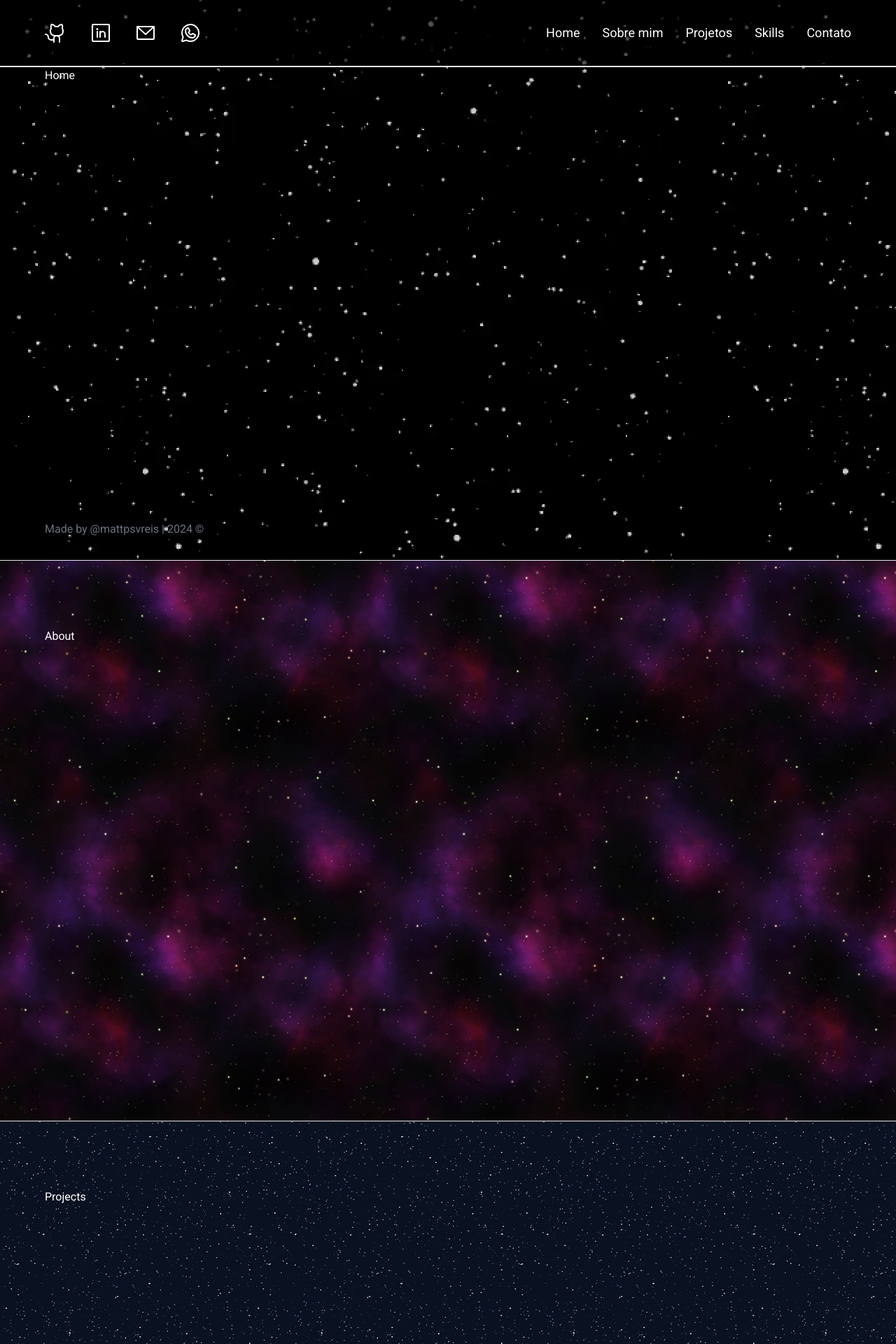
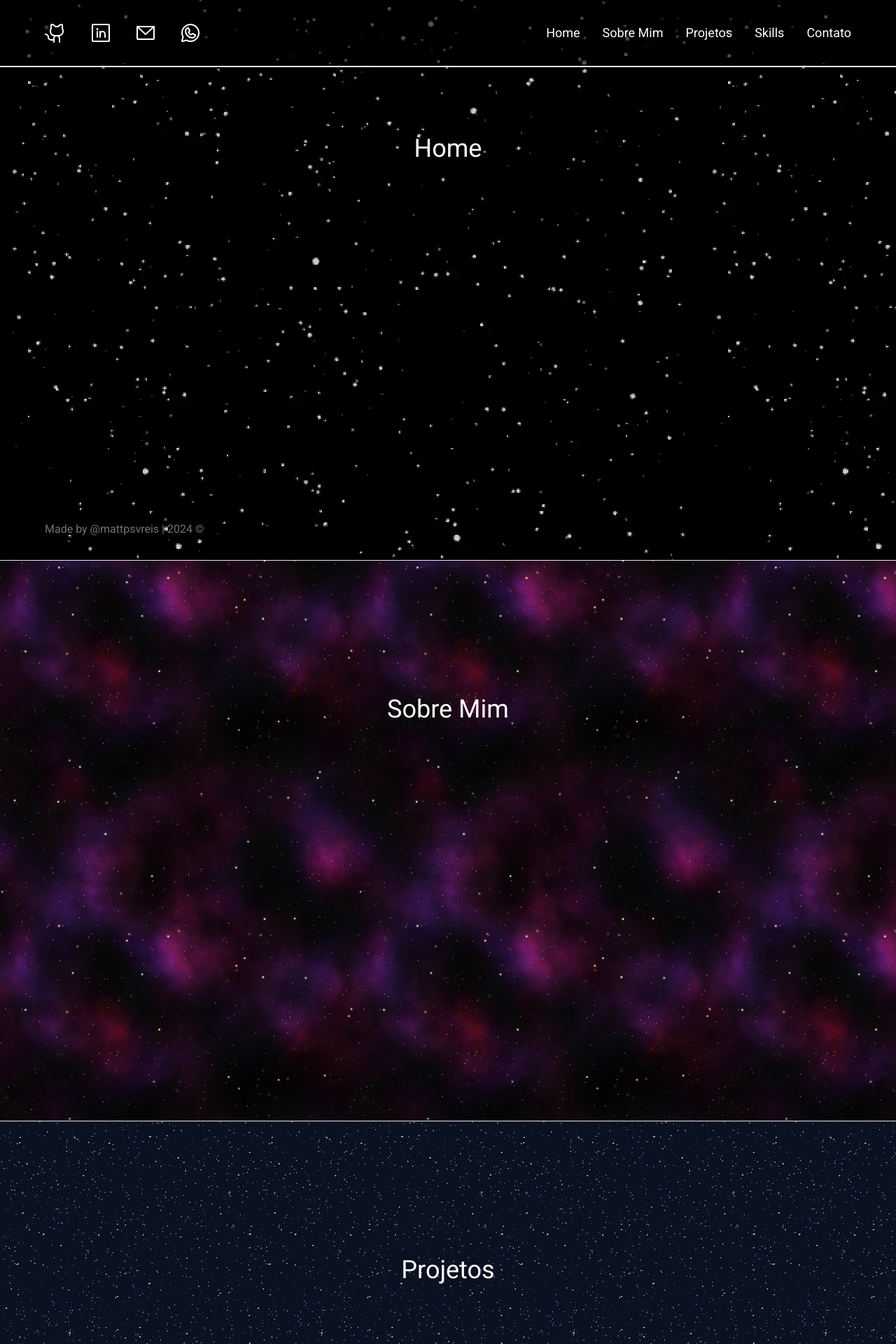
Before and after one commit to mattpsvreis/mattpsvreis-portfolio, a React (Vite) app: page / in a window 1280 px wide. Shown: the top 1920 px of the page at 70% size. Built offline with nearby package versions, Linux system fonts and the light colour scheme.

Commit message:
feat: better section layout; title component

```diff
--- a/src/components/base/navbar/index.tsx
+++ b/src/components/base/navbar/index.tsx
@@ -40,7 +40,7 @@ export const Navbar: FC = () => {
         className='flex h-full w-1/2 items-center justify-end gap-8'
       >
         <NavbarItem content='Home' href='#home' target='_self' />
-        <NavbarItem content='Sobre mim' href='#about' target='_self' />
+        <NavbarItem content='Sobre Mim' href='#about' target='_self' />
         <NavbarItem content='Projetos' href='#projects' target='_self' />
         <NavbarItem content='Skills' href='#skills' target='_self' />
         <NavbarItem content='Contato' href='#contact' target='_self' />
--- /dev/null
+++ b/src/pages/landing/components/section-wrapper/index.tsx
@@ -0,0 +1,27 @@
+import { FC, ReactNode } from 'react';
+
+import clsx from 'clsx';
+
+interface SectionWrapperProps {
+  children: ReactNode;
+  section: 'home' | 'about' | 'projects' | 'skills' | 'contact';
+}
+
+export const SectionWrapper: FC<SectionWrapperProps> = ({
+  children,
+  section,
+}) => {
+  return (
+    <section
+      id='about'
+      className={clsx('h-screen px-16 pt-48', {
+        'bg-about': section === 'about',
+        'bg-projects': section === 'projects',
+        'bg-skills': section === 'skills',
+        'bg-contact': section === 'contact',
+      })}
+    >
+      {children}
+    </section>
+  );
+};
--- a/src/pages/landing/components/sections/about/index.tsx
+++ b/src/pages/landing/components/sections/about/index.tsx
@@ -1,11 +1,14 @@
 import { FC, Fragment } from 'react';
+
+import { SectionWrapper } from '../../section-wrapper';
+import { Title } from '../../title';
 
 export const About: FC = () => {
   return (
     <Fragment>
-      <section id='about' className='bg-about h-screen px-16 pt-24'>
-        <h1>About</h1>
-      </section>
+      <SectionWrapper section='about'>
+        <Title content='Sobre Mim' />
+      </SectionWrapper>
       <hr />
     </Fragment>
   );
--- a/src/pages/landing/components/sections/contact/index.tsx
+++ b/src/pages/landing/components/sections/contact/index.tsx
@@ -1,9 +1,12 @@
 import { FC } from 'react';
+
+import { SectionWrapper } from '../../section-wrapper';
+import { Title } from '../../title';
 
 export const Contact: FC = () => {
   return (
-    <section id='contact' className='bg-contact h-screen px-16 pt-24'>
-      <h1>Contact</h1>
-    </section>
+    <SectionWrapper section='contact'>
+      <Title content='Contato' />
+    </SectionWrapper>
   );
 };
--- a/src/pages/landing/components/sections/home/index.tsx
+++ b/src/pages/landing/components/sections/home/index.tsx
@@ -1,11 +1,14 @@
 import { FC, Fragment } from 'react';
+
+import { SectionWrapper } from '../../section-wrapper';
+import { Title } from '../../title';
 
 export const Home: FC = () => {
   return (
     <Fragment>
-      <section id='home' className='h-screen px-16 pt-24'>
-        <h1>Home</h1>
-      </section>
+      <SectionWrapper section='home'>
+        <Title content='Home' />
+      </SectionWrapper>
       <hr />
     </Fragment>
   );
--- a/src/pages/landing/components/sections/projects/index.tsx
+++ b/src/pages/landing/components/sections/projects/index.tsx
@@ -1,11 +1,14 @@
 import { FC, Fragment } from 'react';
+
+import { SectionWrapper } from '../../section-wrapper';
+import { Title } from '../../title';
 
 export const Projects: FC = () => {
   return (
     <Fragment>
-      <section id='projects' className='bg-projects h-screen px-16 pt-24'>
-        <h1>Projects</h1>
-      </section>
+      <SectionWrapper section='projects'>
+        <Title content='Projetos' />
+      </SectionWrapper>
       <hr />
     </Fragment>
   );
--- a/src/pages/landing/components/sections/skills/index.tsx
+++ b/src/pages/landing/components/sections/skills/index.tsx
@@ -1,11 +1,14 @@
 import { FC, Fragment } from 'react';
+
+import { SectionWrapper } from '../../section-wrapper';
+import { Title } from '../../title';
 
 export const Skills: FC = () => {
   return (
     <Fragment>
-      <section id='skills' className='bg-skills h-screen px-16 pt-24'>
-        <h1>Skills</h1>
-      </section>
+      <SectionWrapper section='skills'>
+        <Title content='Skills' />
+      </SectionWrapper>
       <hr />
     </Fragment>
   );
--- /dev/null
+++ b/src/pages/landing/components/title/index.tsx
@@ -0,0 +1,13 @@
+import { FC } from 'react';
+
+interface TitleProps {
+  content: string;
+}
+
+export const Title: FC<TitleProps> = ({ content }) => {
+  return (
+    <div className='w-full text-center text-4xl'>
+      <h1 className=''>{content}</h1>
+    </div>
+  );
+};
```
